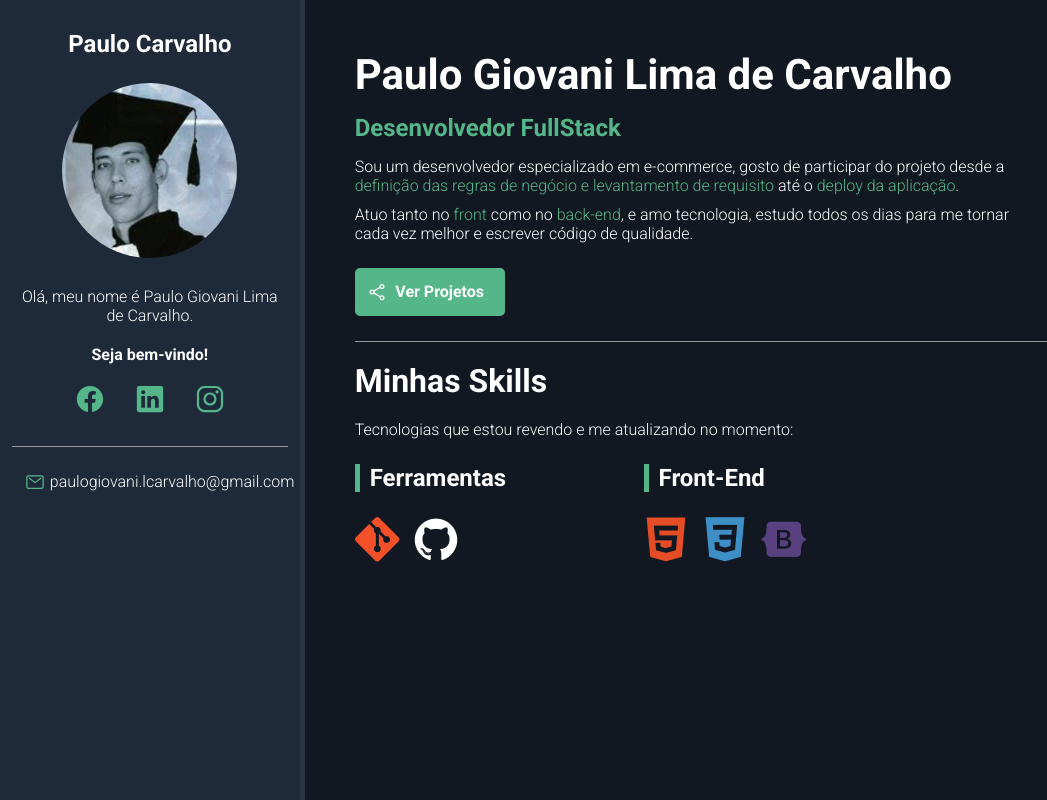
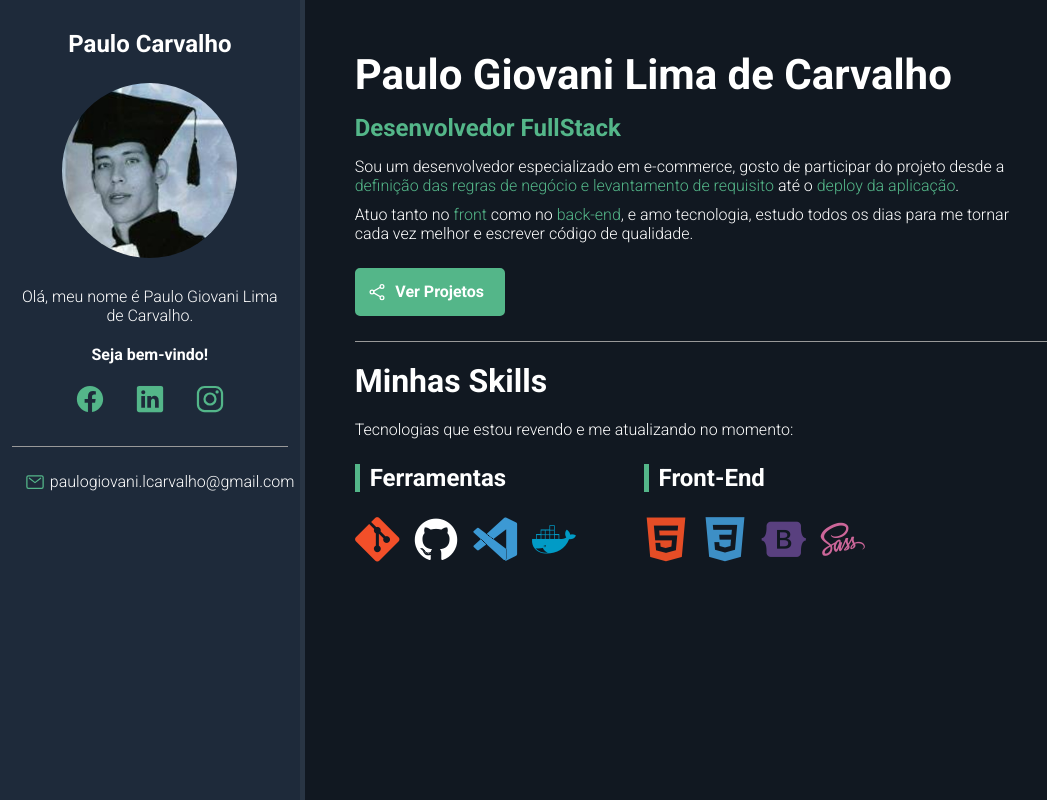
Before and after one commit to PauloGLCarvalho/pauloglcarvalho.github.io, a plain HTML site: page index.html in a window 1280 px wide. Shown: the whole page, without its empty margins (0-1047 px from the left). Drawn offline with nearby package versions, Linux system fonts and the light colour scheme.

Commit message:
Adicionadas Skills

```diff
--- a/index.html
+++ b/index.html
@@ -50,12 +50,15 @@
           <p class="skills-title">Ferramentas</p>
           <i class="devicon-git-plain colored"></i>
           <i class="devicon-github-original"></i>
+          <i class="devicon-vscode-plain colored"></i>
+          <i class="devicon-docker-plain colored"></i>
         </div>
         <div class="skills-box">
           <p class="skills-title">Front-End</p>
           <i class="devicon-html5-plain colored"></i>
           <i class="devicon-css3-plain colored"></i>
           <i class="devicon-bootstrap-plain colored"></i>
+          <i class="devicon-sass-original colored"></i>
         </div>
       </div>
     </section>
```
